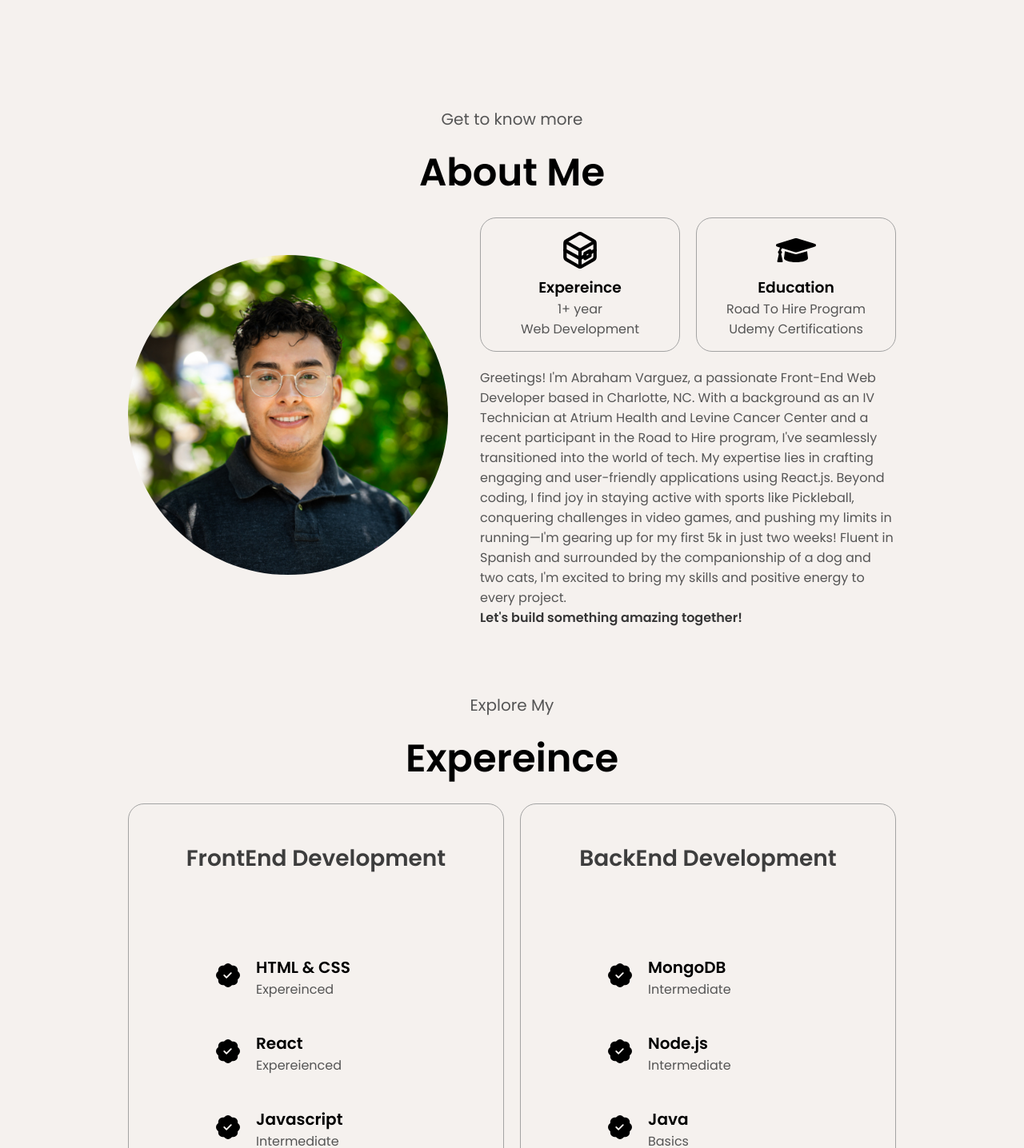
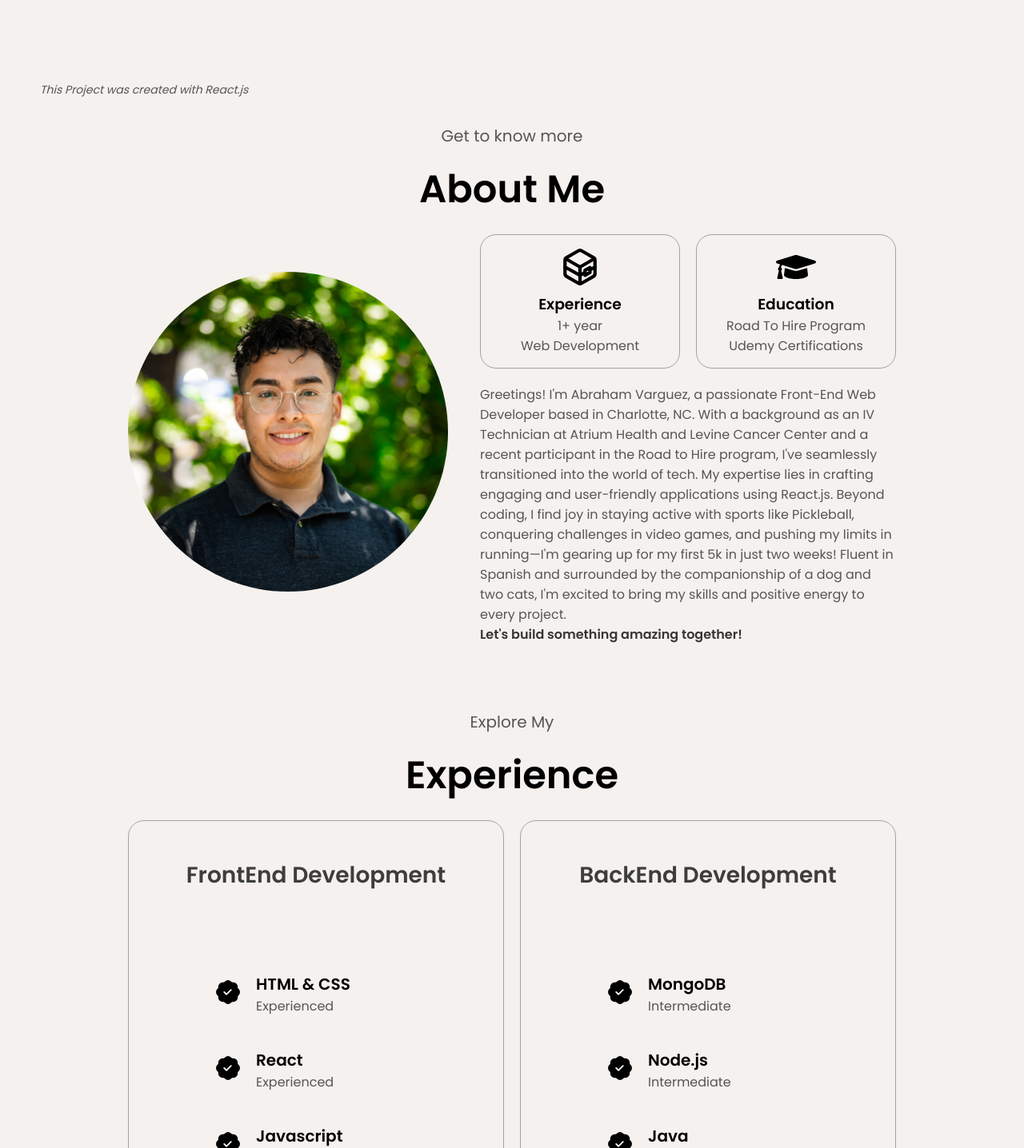
Before and after one commit to Abraham-Varguez/my-portfolio, a React (Create React App) app in the folder portfolio/: page / in a window 1280 px wide. Shown: the part 674-2110 px from the top of the page at 80% size. Built offline with nearby package versions, Linux system fonts and the light colour scheme.

Commit message:
desktop app complete

```diff
--- a/portfolio/src/components/About.js
+++ b/portfolio/src/components/About.js
@@ -22,7 +22,7 @@ const About = () => {
           <div className="about-containers">
             <div className="details-container">
               <TbBrandMinecraft className="a-icon" />
-              <h3>Expereince</h3>
+              <h3>Experience</h3>
               <p>
                 1+ year <br /> Web Development
               </p>
--- a/portfolio/src/components/Contact.js
+++ b/portfolio/src/components/Contact.js
@@ -17,9 +17,7 @@ const Contact = () => {
       <div className="contact-info-upper-container">
         <div className="contact-info-container">
           <IoMdMail className="c-icon" />
-          <p className="text-p3 email">
-              abrahamvarguez92@gmail.com
-          </p>
+          <p className="text-p3 email">abrahamvarguez92@gmail.com</p>
         </div>
         <div className="contact-info-container">
           <FaLinkedin className="c-icon" />
--- a/portfolio/src/components/Experience/Experience.js
+++ b/portfolio/src/components/Experience/Experience.js
@@ -4,14 +4,14 @@ import "../../styles/experienceStyle.css";
 import { IoChevronDownCircleOutline } from "react-icons/io5";
 import expereinceData from "./expereinceData";
 
-const Expereince = () => {
+const Experience = () => {
   const handleIconClick = () => {
     window.location.href = "/#projects";
   };
   return (
     <section id="experience">
       <p className="text-p1">Explore My</p>
-      <h1 className="title"> Expereince</h1>
+      <h1 className="title"> Experience</h1>
       <div className="experience-details-container">
         <div className="about-containers">
           {expereinceData.map((objData, index) => (
@@ -31,4 +31,4 @@ const Expereince = () => {
   );
 };
 
-export default Expereince;
+export default Experience;
--- a/portfolio/src/components/Experience/expereinceData.js
+++ b/portfolio/src/components/Experience/expereinceData.js
@@ -2,8 +2,8 @@ const expereinceData = [
   {
     title: "FrontEnd Development",
     data: [
-      { title: "HTML & CSS", description: "Expereinced" },
-      { title: "React", description: "Expereienced" },
+      { title: "HTML & CSS", description: "Experienced" },
+      { title: "React", description: "Experienced" },
       { title: "Javascript", description: "Intermediate" },
       { title: "Typescript", description: "Basics" },
       { title: "SASS", description: "Intermediate" },
--- a/portfolio/src/components/Profile.js
+++ b/portfolio/src/components/Profile.js
@@ -5,7 +5,8 @@ import { FaLinkedin } from "react-icons/fa";
 import { FaGithub } from "react-icons/fa";
 
 const Hero = () => {
-  const resume = "https://docs.google.com/document/d/1npY8-ELfSQSwjwfoU_PdZyZUKSu5_wq6/edit";
+  const resume =
+    "https://docs.google.com/document/d/1npY8-ELfSQSwjwfoU_PdZyZUKSu5_wq6/edit";
   const linked = "https://www.linkedin.com/in/abraham-varguez/";
   const github = "https://github.com/Abraham-Varguez";
 
@@ -20,6 +21,7 @@ const Hero = () => {
   };
 
   return (
+    <>
       <section className="profile">
         <div className="pic-container">
           <img src={profilePic} alt="profile of Abraham Varguez" />
@@ -27,15 +29,15 @@ const Hero = () => {
         <div className="text">
           <p className="text__p1"> Hello, I'm</p>
           <h1 className="title">Abraham Varguez</h1>
-        <p className="text__p2">
-         Fullstack Developer in Charlotte, NC
-        </p>
+          <p className="text__p2">Fullstack Developer in Charlotte, NC</p>
           <div className="btn-container">
             <button className="btn btn-1" onClick={handleResume}>
               Resume
             </button>
-          <button className="btn btn-2" href="#contact">
+            <button className="btn btn-2">
+              <a className="contact-info-btn" href="#contact">
                 Contact Info
+              </a>
             </button>
           </div>
           <div className="socials-container">
@@ -44,6 +46,8 @@ const Hero = () => {
           </div>
         </div>
       </section>
+      <p className="website-info">This Project was created with React.js</p>
+    </>
   );
 };
 
--- a/portfolio/src/components/Projects/PContainers.js
+++ b/portfolio/src/components/Projects/PContainers.js
@@ -1,7 +1,14 @@
 import React from "react";
 import Slideshow from "./Slideshow";
 
-const Pcontainers = ({ title, description, link, gitHub, images }) => {
+const Pcontainers = ({
+  title,
+  description,
+  link,
+  gitHub,
+  images,
+  subTitle,
+}) => {
   const handleGithub = () => {
     window.open(gitHub, "_blank", "noopener noreferrer");
   };
@@ -15,6 +22,7 @@ const Pcontainers = ({ title, description, link, gitHub, images }) => {
         <Slideshow images={images} />
       </div>
       <h2 className="project-title">{title}</h2>
+      <p className="text-p4">{subTitle}</p>
       <p className="project-text">{description}</p>
       <div className="p-btn-container">
         <button className="btn project-btn" onClick={handleGithub}>
--- a/portfolio/src/components/Projects/Project.js
+++ b/portfolio/src/components/Projects/Project.js
@@ -9,9 +9,11 @@ const Project = () => {
     window.location.href = "/#contact";
   };
   return (
-    <section className="projects" id="projects">
+    <section className="projects">
       <p className="text-p1">Browse my Recent</p>
-      <h1 className="title">Projects</h1>
+      <h1 className="title" id="projects">
+        Projects
+      </h1>
       <div className="project-details-container">
         {projectData.map((objData, index) => (
           <Pcontainers
@@ -21,6 +23,7 @@ const Project = () => {
             link={objData.link}
             gitHub={objData.gitHub}
             images={objData.images}
+            subTitle={objData.subTitle}
           />
         ))}
       </div>
--- a/portfolio/src/components/Projects/projectData.js
+++ b/portfolio/src/components/Projects/projectData.js
@@ -11,14 +11,16 @@ import solar3 from "../../images/solar-3.png";
 const projectData = [
   {
     title: "Gateway",
+    subTitle: "CSS and HTML",
     description:
       "Explore my gateway to the tech world—a visually appealing website showcasing my coding prowess using CSS and HTML. Immerse yourself in the digital ambiance of a mock Mexican restaurant, featuring Home, Contact, and Menu pages. This project serves as a flavorful introduction to my journey, seamlessly blending creativity and coding for an immersive online experience. It's a simple yet effective demonstration of my skills in web development and design.",
-    link: "https://github.com",
+    link: "https://main.d26w2bw7dkjq6j.amplifyapp.com/index.html",
     gitHub: "https://github.com/Abraham-Varguez/gatewayv2",
     images: [tdm3, tdm1, tdm2],
   },
   {
     title: "E-COMMERCE",
+    subTitle: "React,Express, MongoDB, Redux, JWT",
     description:
       "Discover my solar e-commerce project, where tech seamlessly integrates with sustainability. Immerse yourself in a sleek login, a dynamic price filter, and a robust backend linked to MongoDB. Amped up with Redux and secured by JWT tokens, it's not just functional—it's hosted on Render, too. This project stands as a testament to my coding skills, skillfully combining React, Node.js, and Express to craft a user-friendly shopping experience. A digital showcase of Solar Products.",
     link: "https:/solar-stars.dev",
@@ -27,9 +29,10 @@ const projectData = [
   },
   {
     title: "Hope Hacks",
+    subTitle: "SASS, JavaScript, Express",
     description:
-      "Explore my group project dedicated to public wellness—a mock organization website fostering healthy living. Leading the charge on the front end, I meticulously designed the navigation bar, as well as the home and recipe pages. Using SCSS, the site boasts not just style, but also functionality with a JavaScript. The Recipes dynamically unfold from an API based on search keywords—a testament to the seamless integration of design and technology in promoting a healthier lifestyle.",
-    link: "https://github.com",
+      "Explore my group project dedicated to public wellness—a mock organization website fostering healthy living. Leading the charge on the front end, I designed the Navigation bar, Hero section of all pages, as well as the Home and Meal-Plan pages. Using SCSS, the site boasts not just style, but also functionality with a JavaScript. The Meal-Plan page dynamically unfolds from an API based on search keywords—a testament to the seamless integration of design and technology in promoting a healthier lifestyle.",
+    link: "https://aws.dpr3nmbgqla9c.amplifyapp.com/",
     gitHub: "https://github.com/Abraham-Varguez/Hope-Hacks",
     images: [l2p3, l2p2, l2p1],
   },
--- a/portfolio/src/styles/heroStyle.css
+++ b/portfolio/src/styles/heroStyle.css
@@ -90,6 +90,7 @@ section {
 }
 .btn-1:hover {
   background: rgb(0, 0, 0);
+  color: white;
 }
 .btn-2 {
   background: none;
@@ -97,3 +98,17 @@ section {
 .btn-2:hover {
   border: rgb(255, 255, 255) 2px solid;
 }
+
+.btn-2:hover .contact-info-btn {
+  color: white;
+}
+
+.contact-info-btn::before {
+  content: none;
+}
+
+.website-info {
+  margin-left: 5rem;
+  font-size: 1.4rem;
+  font-style: italic;
+}
```
Also changed, not shown: 2 other files (tests, documents, lock files or other folders). Lines whose indentation alone changed are shown as unchanged.
